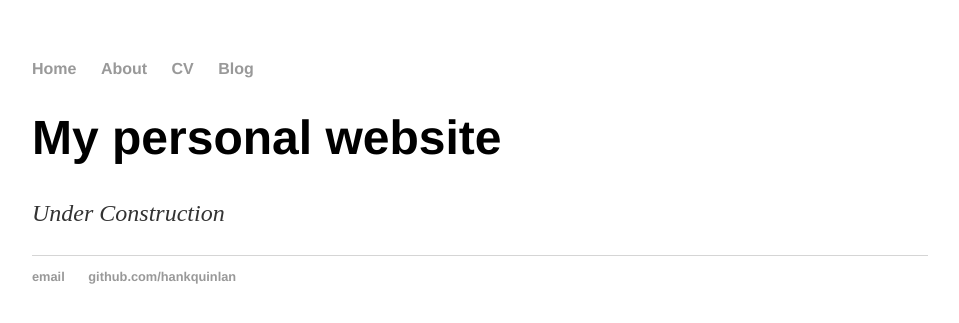
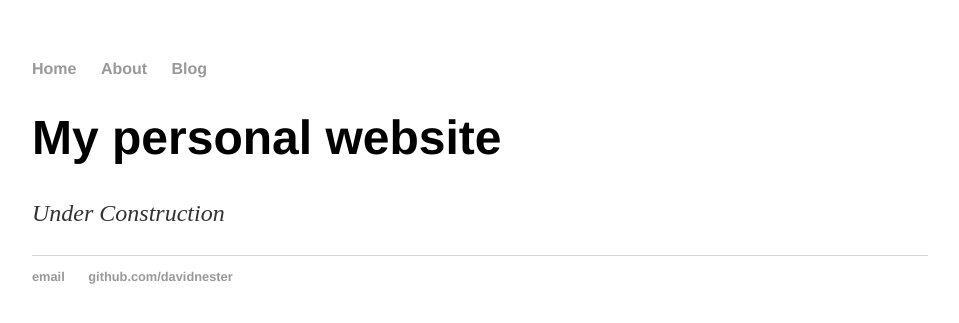
Before and after one commit to DavidNester/DavidNester.github.io, a Jekyll site: the page built from index.html, in a window 1280 px wide. Shown: the top 323 px of the page, without its empty margins (160-1119 px from the left). Built offline with Jekyll 4.4.1, drawn with Linux system fonts in a browser that asks for light colours.

Commit message:
Update default.html

```diff
--- a/_layouts/default.html
+++ b/_layouts/default.html
@@ -10,7 +10,6 @@
 	    		<ul>
 	        		<li><a href="/">Home</a></li>
 		        	<li><a href="/about">About</a></li>
-	        		<li><a href="/cv">CV</a></li>
 	        		<li><a href="/blog">Blog</a></li>
 	    		</ul>
 			</nav>
@@ -21,8 +20,8 @@
 			</div><!-- /.container -->
 			<footer>
 	    		<ul>
-	        		<li><a href="mailto:hankquinlanhub@gmail.com">email</a></li>
-	        		<li><a href="https://github.com/hankquinlan">github.com/hankquinlan</a></li>
+	        		<li><a href="mailto:14nesterd@gmail.com">email</a></li>
+	        		<li><a href="https://github.com/davidnester">github.com/davidnester</a></li>
 				</ul>
 			</footer>
 		</body>
```
